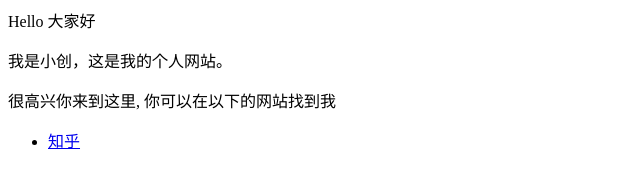
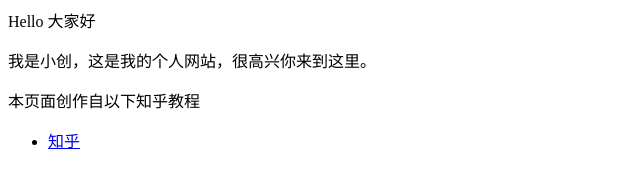
Before and after one commit to xiiaochuang/xiiaochuang.github.io, a plain HTML site: page index.html in a window 1280 px wide. Shown: the whole page, without its empty margins (0-640 px from the left). Drawn offline with Linux system fonts and the light colour scheme.

Commit message:
Update index.html

```diff
--- a/index.html
+++ b/index.html
@@ -1,7 +1,7 @@
 <p>Hello 大家好</p>
-<p>我是小创，这是我的个人网站。 </p>
-<p>很高兴你来到这里, 你可以在以下的网站找到我</p>
+<p>我是小创，这是我的个人网站，很高兴你来到这里。 </p>
+<p>本页面创作自以下知乎教程</p>
 
 <ul>
-  <li> <a href="https://www.zhihu.com/people/yan-43-19-17">知乎</a> </li>
+  <li> <a href="https://zhuanlan.zhihu.com/p/91652100">知乎</a> </li>
 </ul>
```
